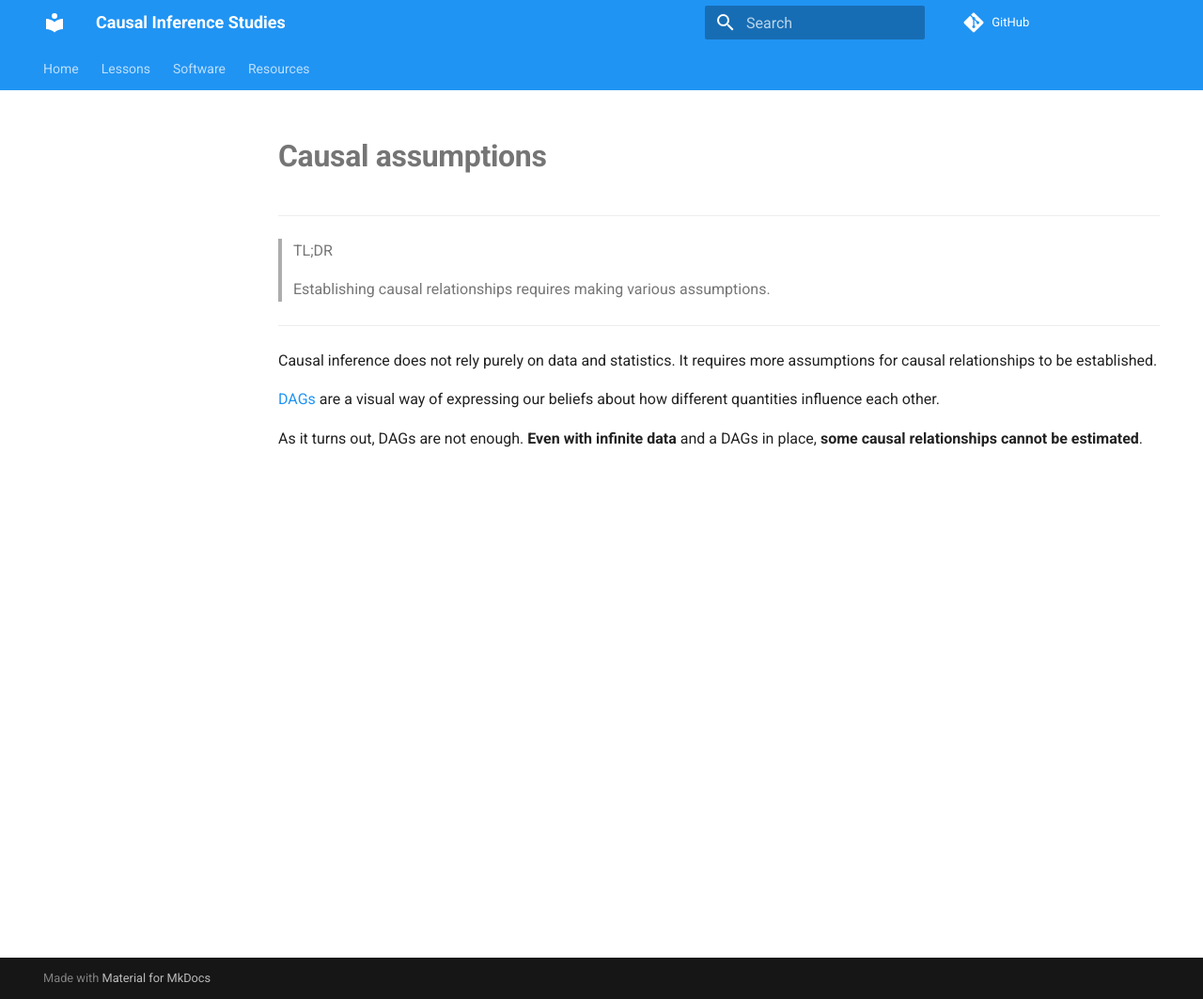
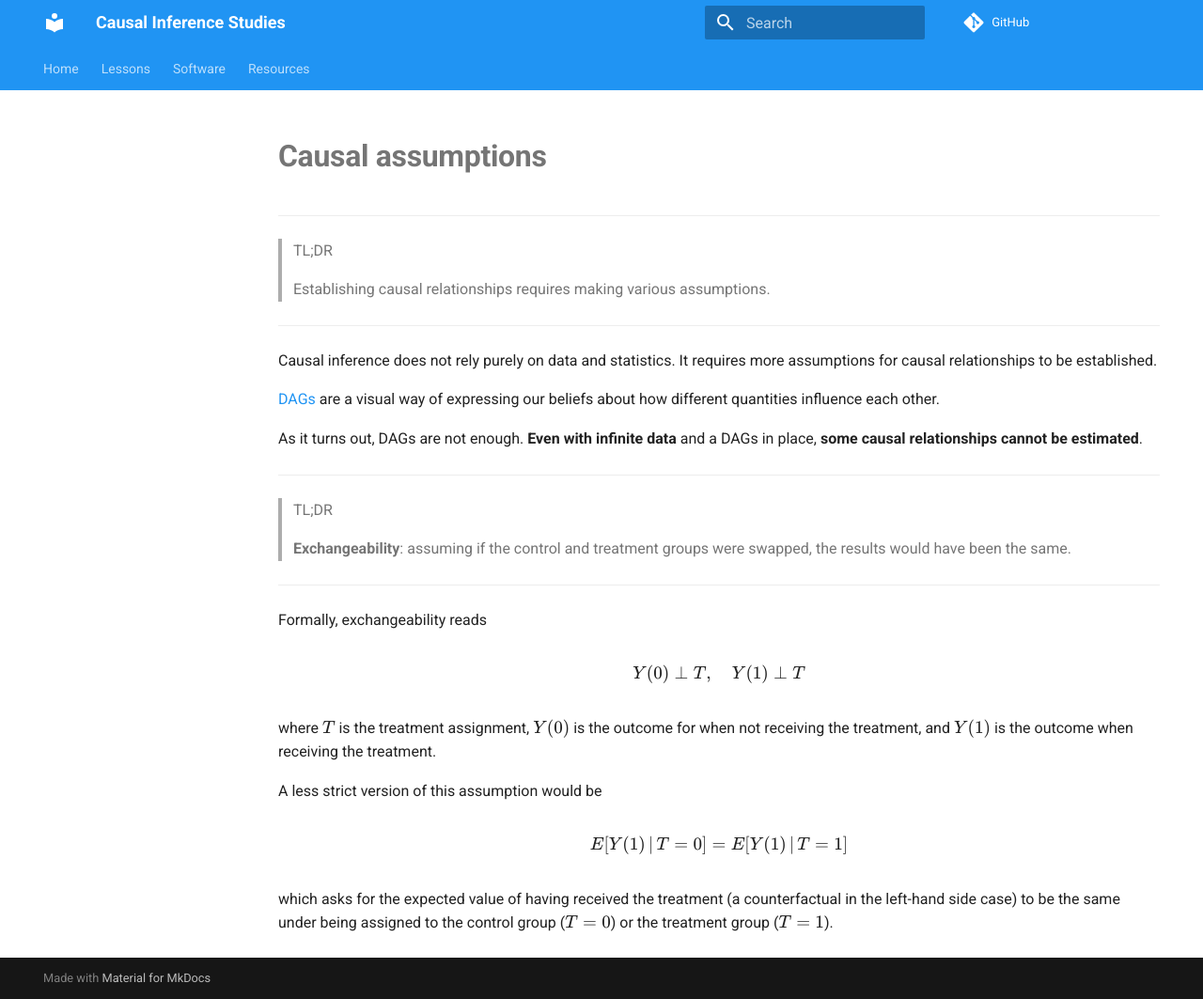
Before and after one commit to emilioMaddalena/causal-inference-studies, an MkDocs documentation site: the page built from material/causal_assumptions.md, in a window 1280 px wide and 1063 px high. Shown: the whole window at 94% size. Built offline with MkDocs 1.6.1 and Material for MkDocs 9.7.7, drawn with Linux system fonts in a browser that asks for light colours; comment, search, counter and statistics services are not loaded.

Commit message:
Define exchangeability

```diff
--- a/material/causal_assumptions.md
+++ b/material/causal_assumptions.md
@@ -14,3 +14,23 @@ Causal inference does not rely purely on data and statistics. It requires more a
 
 
 As it turns out, DAGs are not enough. **Even with infinite data** and a DAGs in place, **some causal relationships cannot be estimated**.
+
+---
+
+> TL;DR
+>
+> **Exchangeability**: assuming if the control and treatment groups were swapped, the results would have been the same.
+
+---
+
+Formally, exchangeability reads
+
+$$Y(0) \perp T, \quad Y(1) \perp T$$
+
+where $T$ is the treatment assignment, $Y(0)$ is the outcome for when not receiving the treatment, and $Y(1)$ is the outcome when receiving the treatment.
+
+A less strict version of this assumption would be
+
+$$E[ Y(1) \, | \, T = 0 ] = E[ Y(1) \, | \, T = 1 ]$$
+
+which asks for the expected value of having received the treatment (a counterfactual in the left-hand side case) to be the same under being assigned to the control group ($T=0$) or the treatment group ($T=1$).
```
